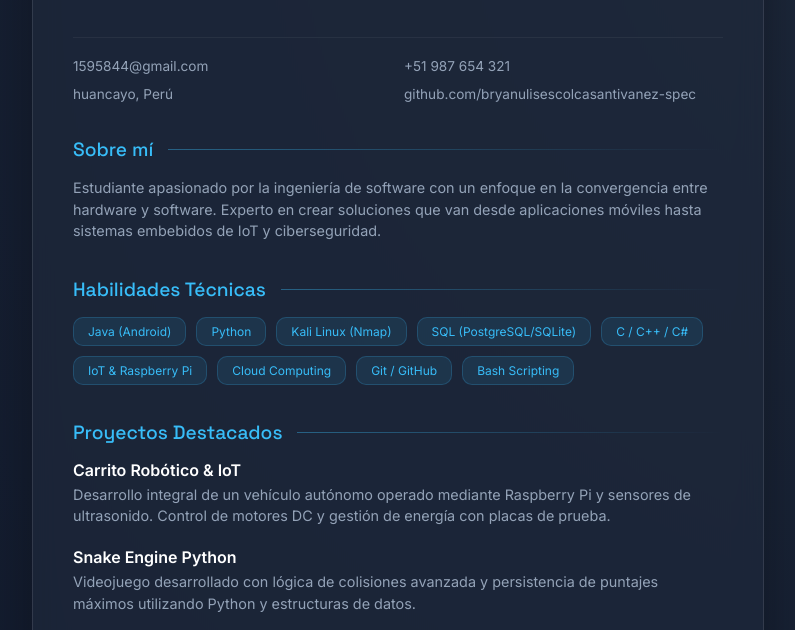
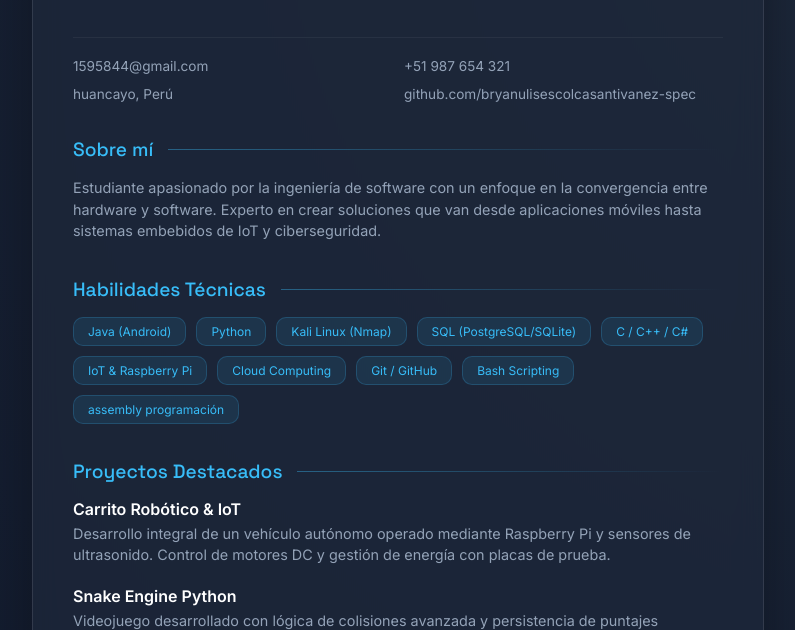
Before and after one commit to abdn-se/page, a plain HTML site: page proyectos/bryan-colca.html in a window 1280 px wide. Shown: the part 170-800 px from the top of the page, without its empty margins (242-1037 px from the left). Drawn offline with Linux system fonts and the light colour scheme.

Commit message:
cv bryan colca santivañez

```diff
--- a/proyectos/bryan-colca.html
+++ b/proyectos/bryan-colca.html
@@ -215,6 +215,7 @@
         <span class="pill">Cloud Computing</span>
         <span class="pill">Git / GitHub</span>
         <span class="pill">Bash Scripting</span>
+        <span class="pill">assembly programación</span>
     </div>
 
     <div class="section-title">Proyectos Destacados</div>
```
